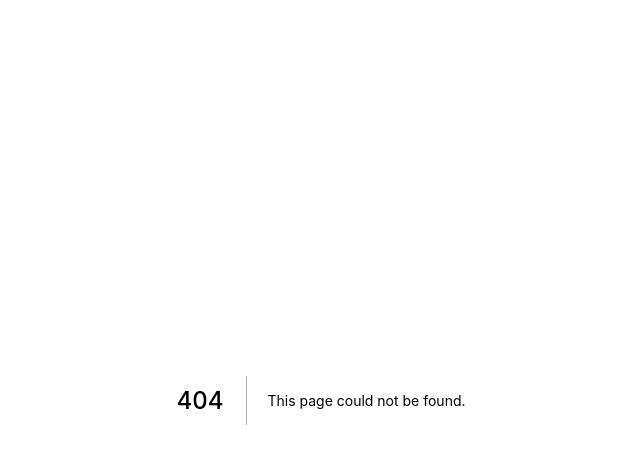
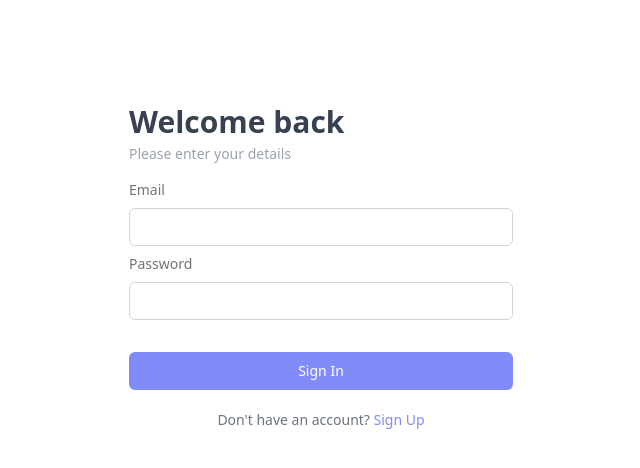
Before and after one commit to Ciggzy1312/drops, a Next.js app in the folder client/: page /auth/login in a window 1280 px wide. Before the commit this address had no page. Shown: the top 468 px of the page, without its empty margins (319-959 px from the left). Built offline with nearby package versions, Linux system fonts and the light colour scheme.

Commit message:
Added auth login form
Signed-off-by: Ciggzy1312 <deepayanmukherjee1312@gmail.com>

```diff
--- /dev/null
+++ b/client/components/auth/login.tsx
@@ -0,0 +1,57 @@
+import Link from "next/link"
+import { FC, FormEvent, useState } from "react"
+
+const LoginForm: FC = () => {
+
+    const [email, setEmail] = useState("")
+    const [password, setPassword] = useState("")
+
+    const handleSubmit = (e: FormEvent<HTMLFormElement>) => {
+        e.preventDefault()
+        console.log({
+            email, password
+        })
+
+        setEmail("")
+        setPassword("")
+    }
+
+    return (
+        <div className="max-w-md m-auto flex items-center justify-center py-20 px-4 sm:px-6 lg:px-8">
+
+            <div className="w-full">
+
+                <div className="my-2">
+                    <h2 className="mt-6 text-3xl font-bold text-gray-700">Welcome back</h2>
+                    <p className="mt-1 text-sm font-medium text-gray-400">Please enter your details</p>
+                </div>
+
+                <div className="">
+                    <form className="" onSubmit={handleSubmit}>
+                        <div className="font-medium text-neutral-500">
+                            <div className="flex flex-col">
+                                <label className="py-2 text-sm">Email</label>
+                                <input type="email" required value={email} className="px-3 py-2 border border-gray-300 text-gray-700 rounded-md focus:outline-none focus:border-indigo-400 sm:text-sm" onChange={(e) => setEmail(e.target.value)} />
+                            </div>
+
+                            <div className="flex flex-col">
+                                <label className="py-2 text-sm">Password</label>
+                                <input type="password" required value={password} className="px-3 py-2 border border-gray-300 text-gray-700 rounded-md focus:outline-none focus:border-indigo-400 sm:text-sm" onChange={(e) => setPassword(e.target.value)} />
+                            </div>
+                        </div>
+
+                        <div className="mt-8">
+                            <button type="submit" className="group relative w-full flex justify-center py-2 px-4 border border-transparent text-sm font-medium rounded-md text-white bg-indigo-400 hover:bg-indigo-500 focus:outline-none focus:ring-2 focus:ring-offset-2 focus:ring-indigo-500">Sign In</button>
+                        </div>
+
+                        <div className="mt-5 text-sm text-gray-500 text-center">
+                            <h3 className="">Don&apos;t have an account? <Link href={"/auth/register"}><span className="text-indigo-400 font-medium cursor-pointer">Sign Up</span></Link></h3>
+                        </div>
+                    </form>
+                </div>
+            </div>
+        </div>
+    )
+}
+
+export default LoginForm
--- /dev/null
+++ b/client/pages/auth/login.tsx
@@ -0,0 +1,12 @@
+import { NextPage } from "next"
+import LoginForm from "../../components/auth/login"
+
+const lOGIN: NextPage = () => {
+    return (
+        <div className="">
+            <LoginForm />
+        </div>
+    )
+}
+
+export default lOGIN
```
